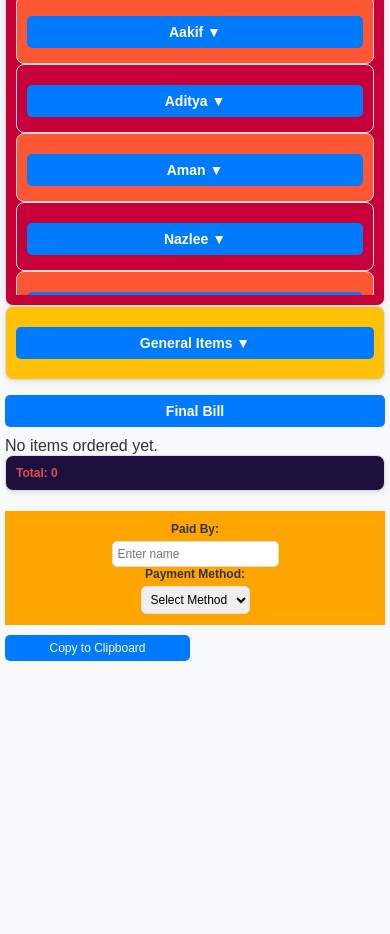
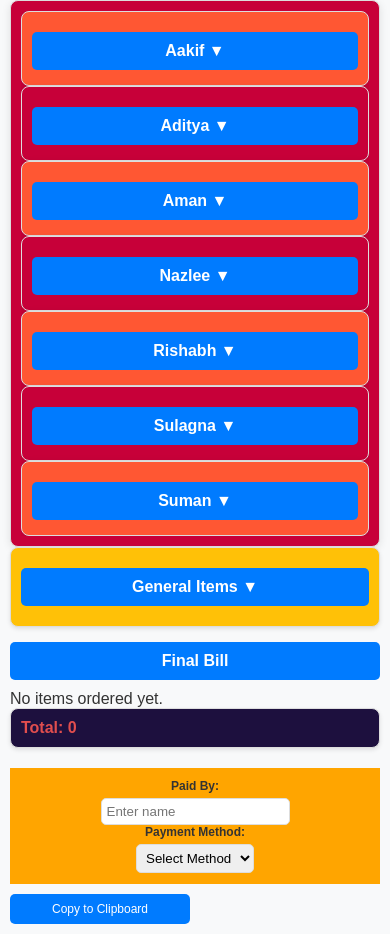
Before and after one commit to Suman-Rajak/new-College-Canteen, a plain HTML site: page index.html in a window 390 px wide. Shown: the part 54-988 px from the top of the page. Before the commit the page ends 844 px from the top, so only its background shows below. Drawn offline with nearby package versions, Linux system fonts and the light colour scheme.

Commit message:
Add files via upload

```diff
--- a/can.css
+++ b/can.css
@@ -130,36 +130,6 @@ label {
     padding : .7rem;
 }
 
-@media (max-width: 600px) {
-    body {
-        padding: 5px; /* Further reduced padding */
-    }
-
-    h2 {
-        font-size: 16px; /* Reduced font size */
-    }
-
-    .friend h3 {
-        font-size: 14px; /* Reduced font size */
-    }
-
-    button {
-        font-size: 10px; /* Reduced font size */
-        padding: 5px; /* Reduced padding */
-    }
-
-    .friend input {
-        font-size: 12px; /* Reduced font size */
-    }
-
-    .total-section, .general-items {
-        font-size: 12px; /* Reduced font size */
-    }
-
-    .friend-total {
-        font-size: 12px; /* Reduced font size */
-    }
-}
 
 /* Styling for collapsible sections */
 h3 {
@@ -179,24 +149,3 @@ h3 {
     transition: max-height .5s ease-out; /* Smooth toggle animation */
     overflow: hidden; /* Hide content when collapsed */
 }
-
-/* Mobile-friendly adjustments */
-@media (max-width: 600px) {
-    h3 {
-        font-size: 14px;
-        padding: 8px;
-    }
-
-    .collapsible-content {
-        max-height: 300px; /* Limit height for scrolling content */
-    }
-
-    input, button, select {
-        font-size: 12px;
-        padding: 6px;
-    }
-
-    .friend-total {
-        font-size: 12px;
-    }
-}
```
